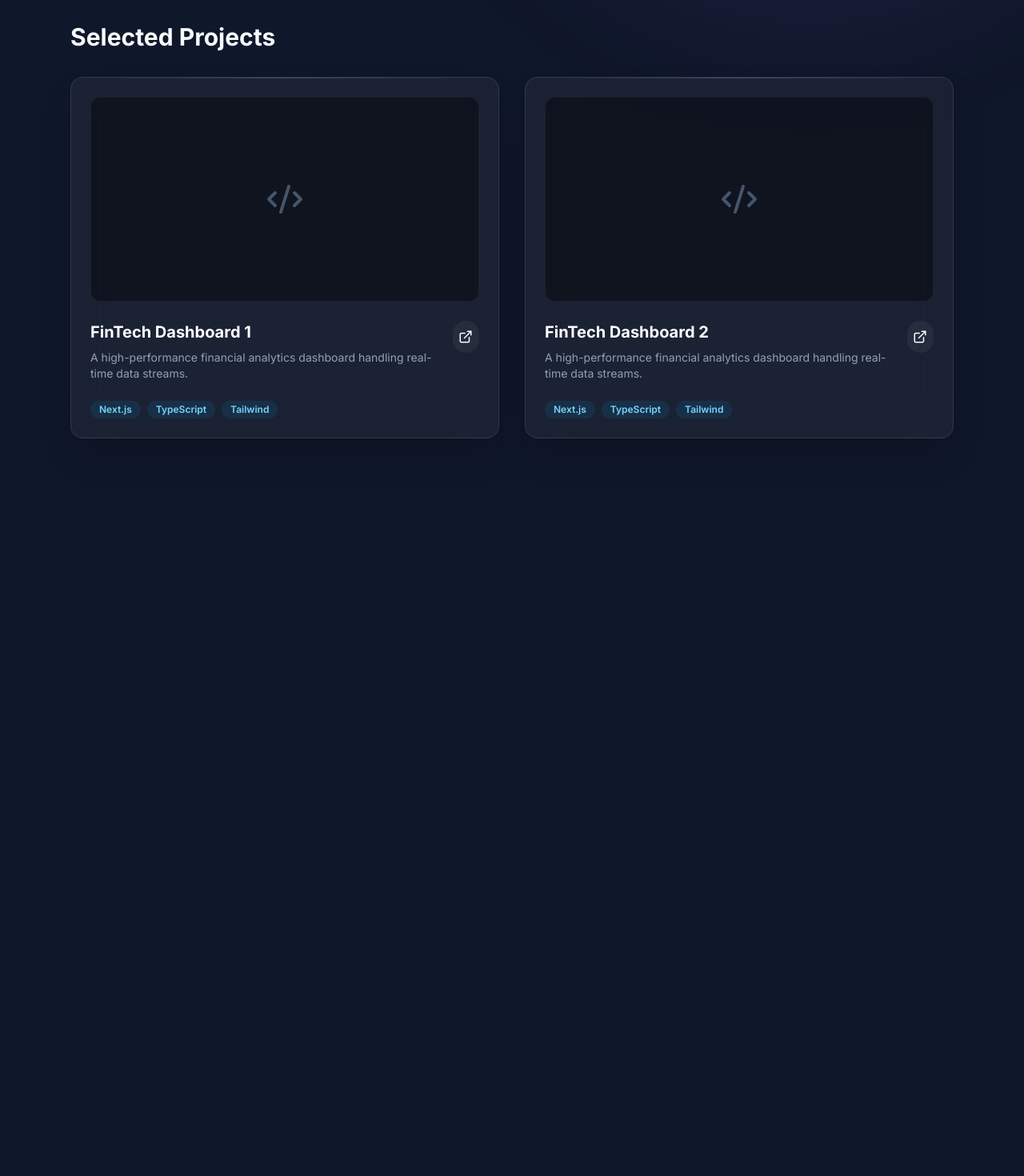
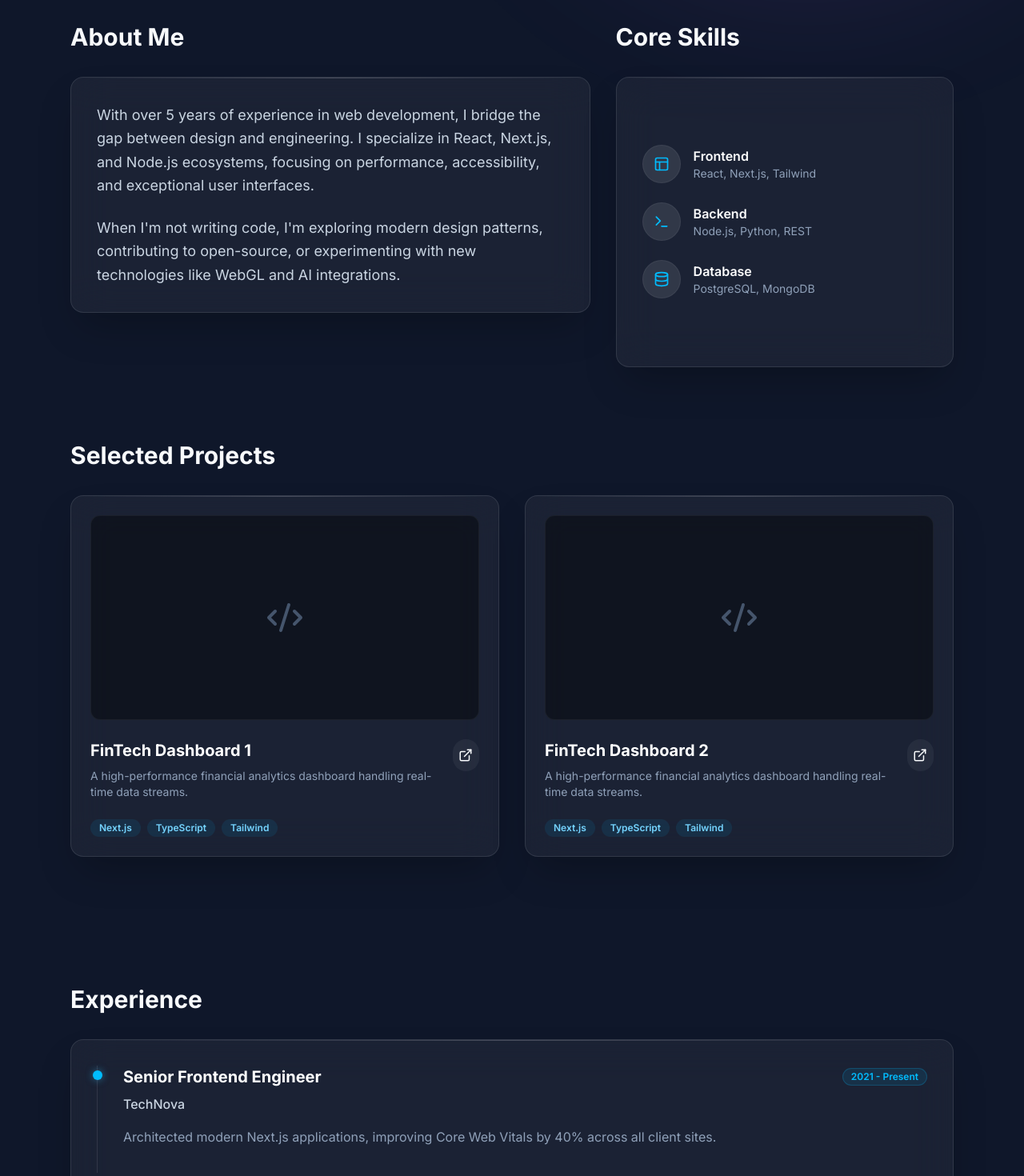
Before and after one commit to m4rkbello/MarkBelloNextJSPortfolio, a Next.js app: page / in a window 1280 px wide. Shown: the part 860-2330 px from the top of the page at 80% size. Before the commit the page ends 1504 px from the top, so only its background shows below. Built offline with nearby package versions, Linux system fonts and the light colour scheme.

Commit message:
ADD THIS STFU!

```diff
--- a/app/page.tsx
+++ b/app/page.tsx
@@ -9,6 +9,7 @@ import { Badge } from "@/components/ui/badge";
 export default function Home() {
   return (
     <main className="relative min-h-screen selection:bg-sky-500/30">
+      {/* Background Orbs */}
       <div className="orb-1" />
       <div className="orb-2" />
 
@@ -52,6 +53,46 @@ export default function Home() {
           </FadeIn>
         </section>
 
+        {/* ABOUT & SKILLS SECTION */}
+        <section id="about" className="scroll-mt-32">
+          <div className="grid md:grid-cols-5 gap-8">
+            <FadeIn className="md:col-span-3">
+              <h2 className="text-3xl font-bold mb-8">About Me</h2>
+              <GlassCard>
+                <p className="text-lg text-slate-300 leading-relaxed mb-6">
+                  With over 5 years of experience in web development, I bridge the gap between design and engineering. I specialize in React, Next.js, and Node.js ecosystems, focusing on performance, accessibility, and exceptional user interfaces.
+                </p>
+                <p className="text-lg text-slate-300 leading-relaxed">
+                  When I'm not writing code, I'm exploring modern design patterns, contributing to open-source, or experimenting with new technologies like WebGL and AI integrations.
+                </p>
+              </GlassCard>
+            </FadeIn>
+
+            <FadeIn delay={0.2} className="md:col-span-2" id="skills">
+              <h2 className="text-3xl font-bold mb-8">Core Skills</h2>
+              <GlassCard className="h-full flex flex-col justify-center">
+                <div className="space-y-6">
+                  {[
+                    { icon: Layout, label: "Frontend", tech: "React, Next.js, Tailwind" },
+                    { icon: Terminal, label: "Backend", tech: "Node.js, Python, REST" },
+                    { icon: Database, label: "Database", tech: "PostgreSQL, MongoDB" }
+                  ].map((skill, i) => (
+                    <div key={i} className="flex items-center gap-4">
+                      <div className="h-12 w-12 rounded-full bg-white/10 flex items-center justify-center border border-white/5">
+                        <skill.icon size={20} className="text-sky-400" />
+                      </div>
+                      <div>
+                        <h4 className="font-semibold text-white">{skill.label}</h4>
+                        <p className="text-sm text-slate-400">{skill.tech}</p>
+                      </div>
+                    </div>
+                  ))}
+                </div>
+              </GlassCard>
+            </FadeIn>
+          </div>
+        </section>
+
         {/* PROJECTS SECTION */}
         <section id="projects" className="scroll-mt-32">
           <FadeIn>
@@ -73,7 +114,7 @@ export default function Home() {
                   </div>
                   <div className="flex flex-wrap gap-2">
                     {["Next.js", "TypeScript", "Tailwind"].map(tech => (
-                      <Badge key={tech} variant="secondary" className="bg-sky-500/10 text-sky-300 hover:bg-sky-500/20">
+                      <Badge key={tech} variant="secondary" className="bg-sky-500/10 text-sky-300 hover:bg-sky-500/20 border-transparent">
                         {tech}
                       </Badge>
                     ))}
@@ -84,6 +125,51 @@ export default function Home() {
           </FadeIn>
         </section>
 
+        {/* EXPERIENCE SECTION */}
+        <section id="experience" className="scroll-mt-32">
+          <FadeIn>
+            <h2 className="text-3xl font-bold mb-8">Experience</h2>
+            <GlassCard className="space-y-8">
+              {[
+                { title: "Senior Frontend Engineer", company: "TechNova", time: "2021 - Present", desc: "Architected modern Next.js applications, improving Core Web Vitals by 40% across all client sites." },
+                { title: "Full Stack Developer", company: "Creative Agency X", time: "2018 - 2021", desc: "Built interactive web experiences and headless CMS integrations for enterprise clients." }
+              ].map((job, i) => (
+                <div key={i} className="relative pl-8 border-l border-white/10 last:pb-0 pb-8">
+                  {/* Glowing Timeline Dot */}
+                  <div className="absolute w-3 h-3 bg-sky-400 rounded-full -left-[6.5px] top-1.5 shadow-[0_0_10px_rgba(56,189,248,0.5)]" />
+
+                  <div className="flex flex-col md:flex-row md:items-center justify-between mb-2">
+                    <h3 className="text-xl font-bold text-white">{job.title}</h3>
+                    <Badge variant="outline" className="text-sky-400 border-sky-400/20 bg-sky-400/10 mt-2 md:mt-0">
+                      {job.time}
+                    </Badge>
+                  </div>
+                  <h4 className="text-slate-300 font-medium mb-4">{job.company}</h4>
+                  <p className="text-slate-400 leading-relaxed">{job.desc}</p>
+                </div>
+              ))}
+            </GlassCard>
+          </FadeIn>
+        </section>
+
+        {/* CONTACT SECTION */}
+        <section id="contact" className="scroll-mt-32 pb-32">
+          <FadeIn>
+            <GlassCard className="text-center py-20 relative overflow-hidden">
+              <div className="absolute top-0 left-1/2 -translate-x-1/2 w-3/4 h-32 bg-sky-500/20 blur-[100px] rounded-full" />
+              <h2 className="text-4xl font-bold text-white mb-6">Let's work together.</h2>
+              <p className="text-lg text-slate-400 max-w-lg mx-auto mb-10">
+                Currently looking for new opportunities. My inbox is always open whether you have a project in mind or just want to chat.
+              </p>
+              <Button size="lg" className="rounded-full font-bold px-10 h-14 text-lg" asChild>
+                <a href="mailto:hello@example.com">
+                  Say Hello
+                </a>
+              </Button>
+            </GlassCard>
+          </FadeIn>
+        </section>
+
       </div>
     </main>
   );
```
